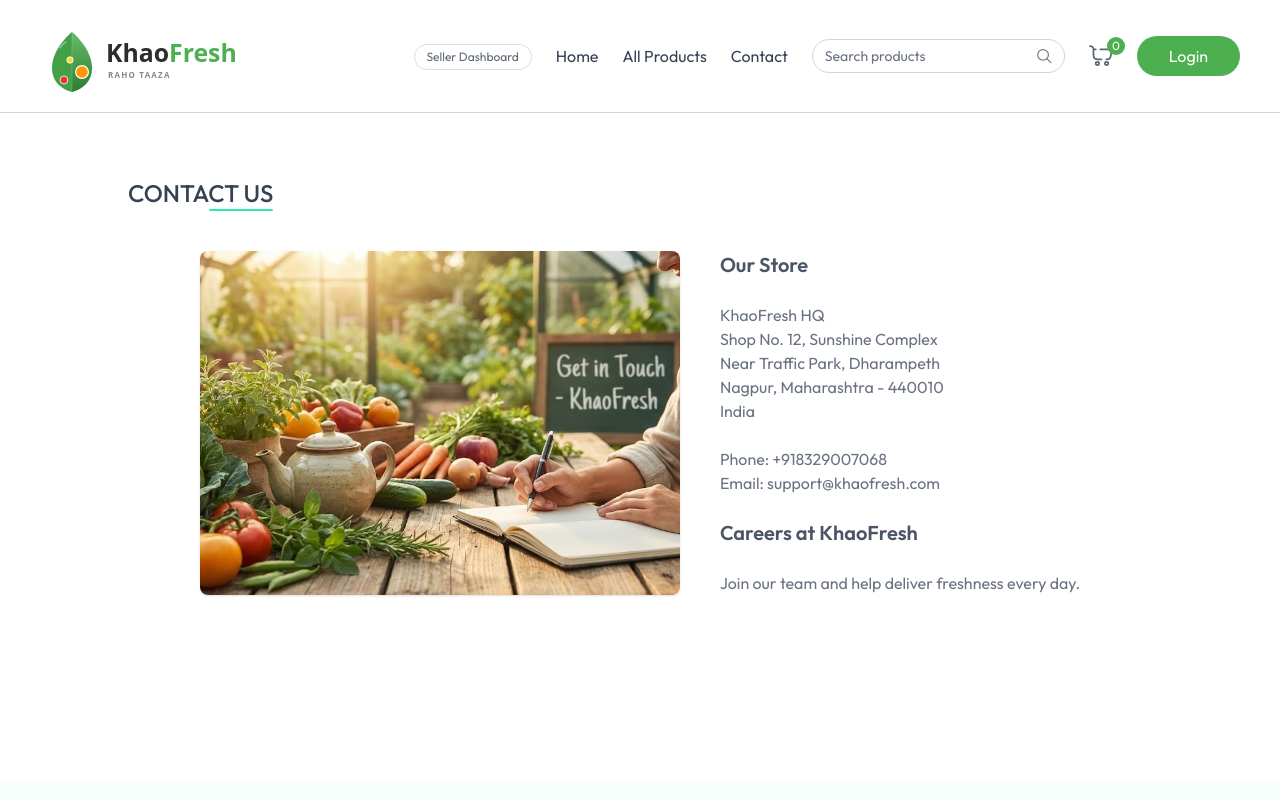
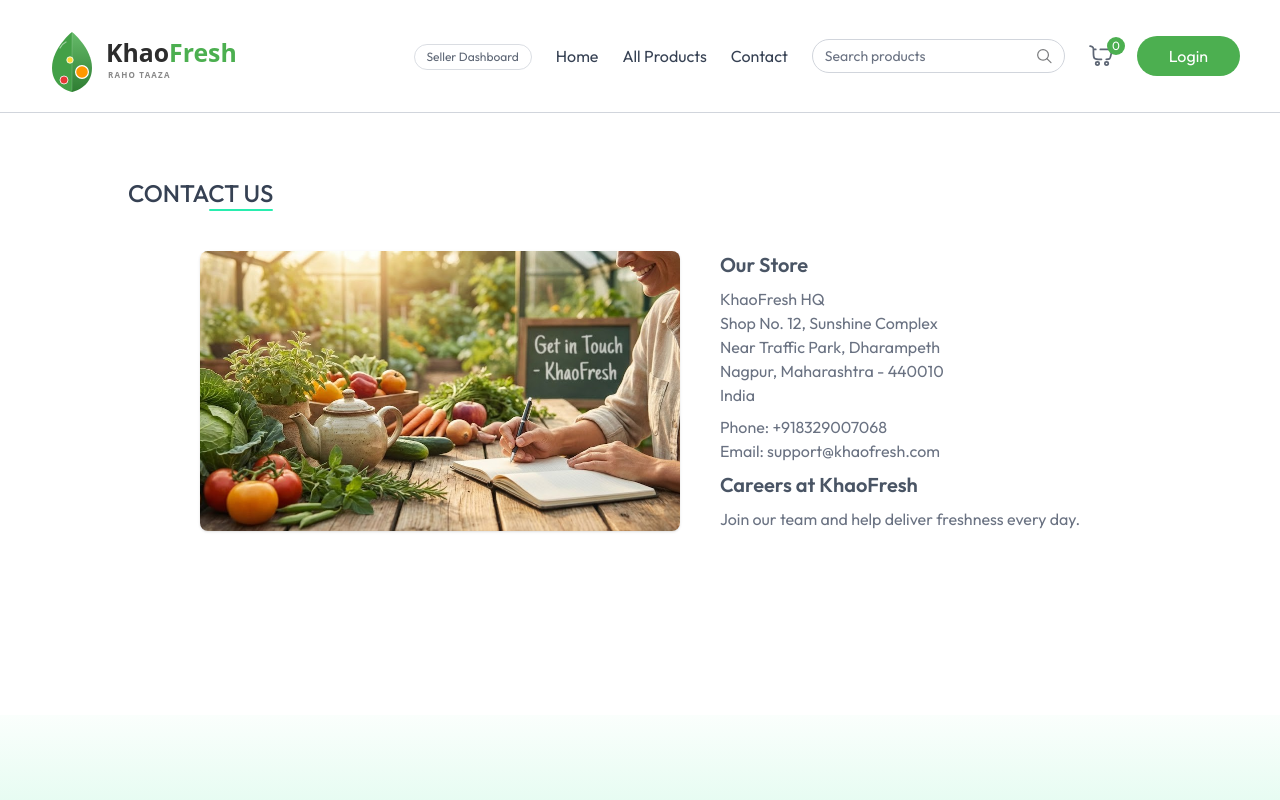
Before and after one commit to TusharChakravarti/Groccery-Website, a React (Vite) app in the folder client/: page /contact in a window 1280 px wide. Shown: the top 800 px of the page. Built offline with nearby package versions, Linux system fonts and the light colour scheme; no server answers.

Commit message:
khaofresh

```diff
--- a/client/src/pages/Contact.jsx
+++ b/client/src/pages/Contact.jsx
@@ -24,7 +24,7 @@
             alt="KhaoFresh Contact"
         />
 
-        <div className="flex flex-col justify-center items-start gap-6">
+        <div className="flex flex-col justify-center items-start gap-2">
           <p className="font-semibold text-xl text-gray-600">Our Store</p>
           <p className="text-gray-500">
 
```
